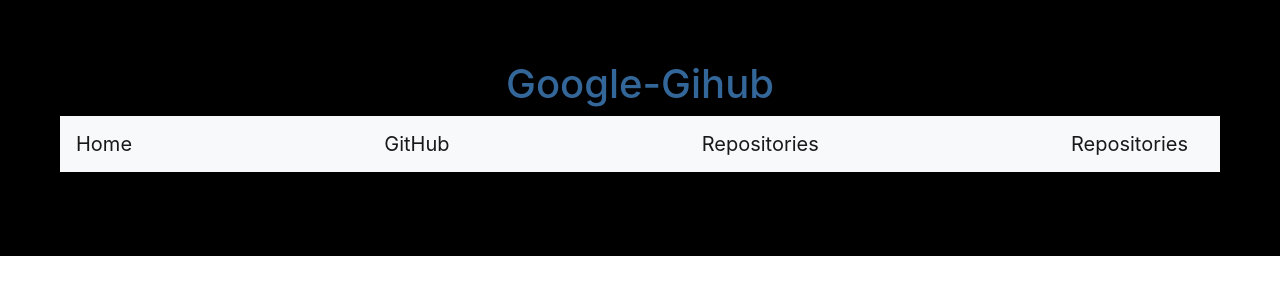
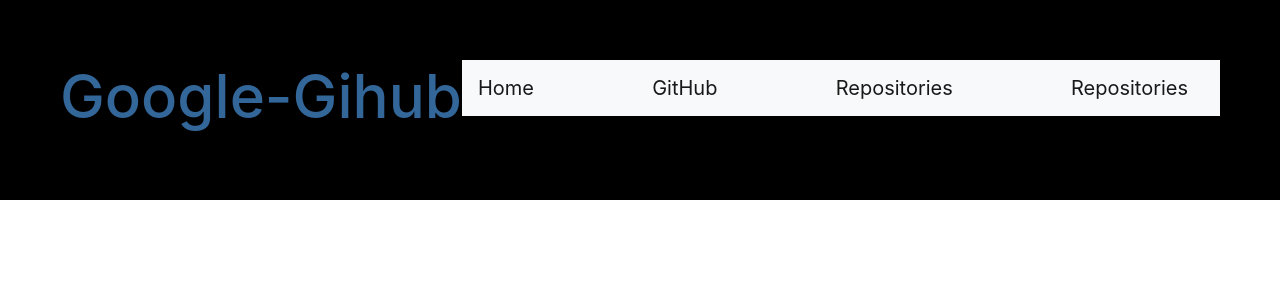
Before and after one commit to feysal-Ibrahim/Google-Github, an Angular app: page / in a window 1280 px wide. Shown: the top 300 px of the page. Built offline with nearby package versions, Linux system fonts and the light colour scheme.

Commit message:
float h1 to left and give font size of 60px

```diff
--- a/src/app/app.component.css
+++ b/src/app/app.component.css
@@ -6,8 +6,8 @@
 h1 {
     text-align: center;
     color: #369;
-    /* float: left;
-    font-size: 60px; */
+    float: left;
+    font-size: 60px;
 }
 
 
```
